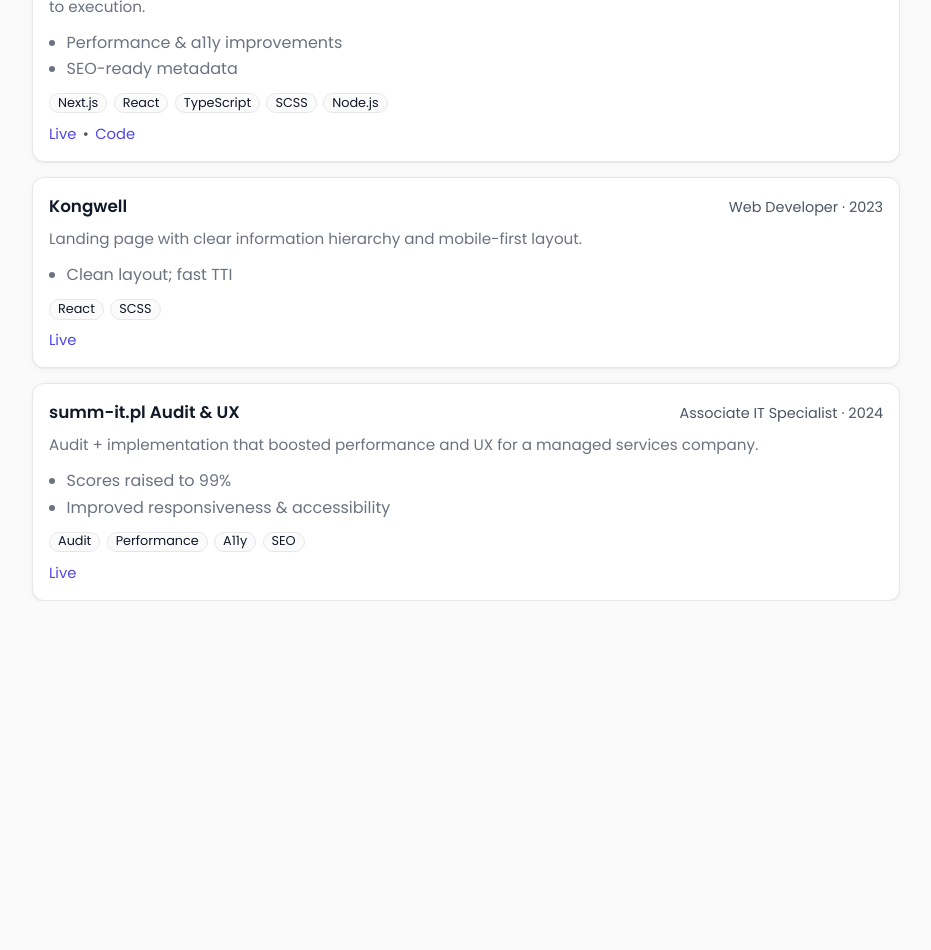
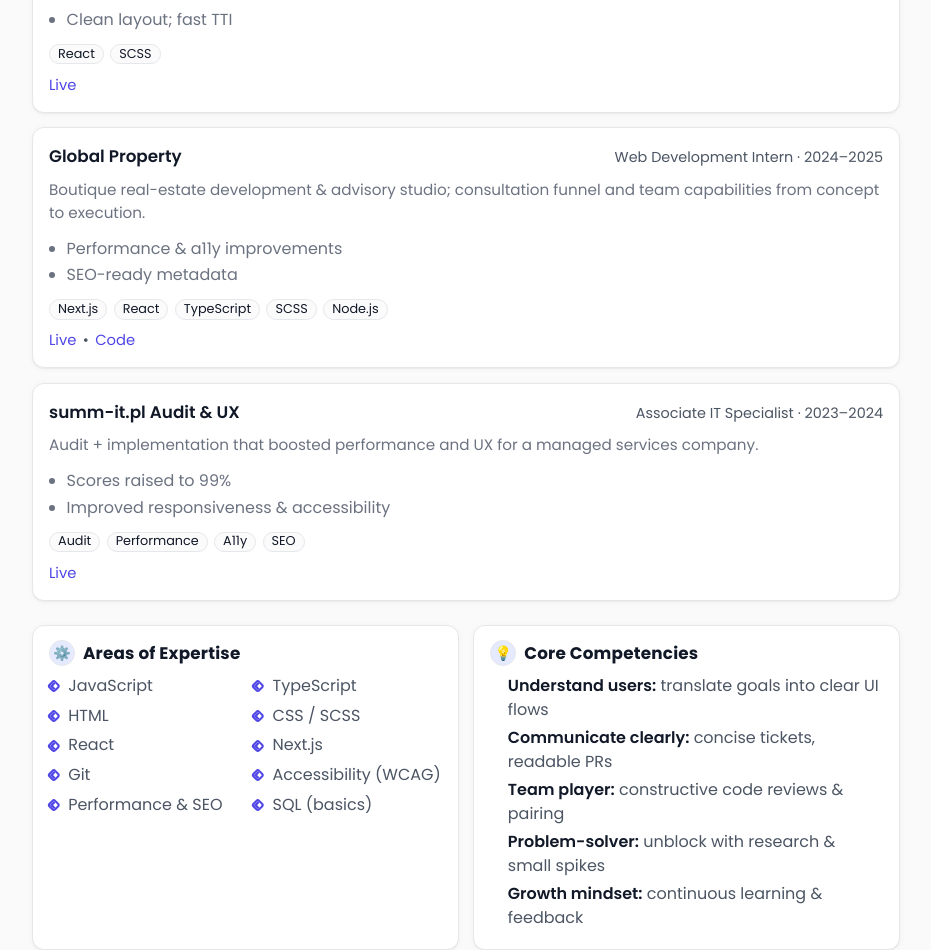
Before and after one commit to GrazynaDachtera/grazynadachtera, a Next.js app: page / in a window 1280 px wide. Shown: the part 920-1870 px from the top of the page, without its empty margins (174-1105 px from the left). Before the commit the page ends 1521 px from the top, so only its background shows below. Built offline with nearby package versions, Linux system fonts and the light colour scheme.

Commit message:
added areas of expertise section and core competencies section

```diff
--- a/src/app/globals.css
+++ b/src/app/globals.css
@@ -94,3 +94,19 @@
   a[href^="http"]::after { content: " (" attr(href) ")"; font-weight: 400; }
   .no-print { display: none !important; }
 }
+
+.skillsGrid {
+  max-width: 900px;
+  margin: 1.5rem auto 0;
+  padding: 0 1rem;
+  display: grid;
+  gap: .9rem;
+}
+@media (min-width: 720px) {
+  .skillsGrid {
+    grid-template-columns: 1fr 1fr; /* 50/50 */
+  }
+}
+@media print {
+  .skillsGrid > * { break-inside: avoid; page-break-inside: avoid; }
+}
--- a/src/app/page.tsx
+++ b/src/app/page.tsx
@@ -2,9 +2,9 @@
 
 import React, { useRef } from "react";
 import Header from "../components/Header/Header";
-/*import AreasOfExpertise from "../components/Body/AreasOfExpertise/AreasOfExpertise";
+import AreasOfExpertise from "../components/Body/AreasOfExpertise/AreasOfExpertise";
 import CoreCompetencies from "../components/Body/CoreCompetencies/CoreCompetencies";
-import Education from "../components/Body/Education/Education";
+/*import Education from "../components/Body/Education/Education";
 import Languages from "../components/Body/Languages/Languages"; */
 import Portfolio from "../components/Body/Portfolio/Portfolio";
 /*import WorkExperience from "../components/Body/WorkExperience/WorkExperience"; */
@@ -26,6 +26,10 @@
         <section className={`ResumeGrazynaDachtera ${poppins.className}`}>
           <Header />
           <Portfolio />
+          <div className="skillsGrid">
+            <AreasOfExpertise />
+            <CoreCompetencies />
+          </div>
         </section>
       </div>
     </>
--- a/src/components/Body/AreasOfExpertise/AreasOfExpertise.scss
+++ b/src/components/Body/AreasOfExpertise/AreasOfExpertise.scss
@@ -0,0 +1,77 @@
+/* tokens from globals.css */
+$txt: var(--foreground);
+$muted: var(--muted);
+$surface: var(--surface);
+$border: var(--border);
+$shadow: var(--shadow-1);
+$accent: var(--accent);
+
+.areas-card {
+  background: $surface;
+  border: 1px solid $border;
+  border-radius: 12px;
+  box-shadow: $shadow;
+  padding: .9rem 1rem;
+  color: $txt;
+
+  &__header {
+    display: flex;
+    align-items: center;
+    gap: .5rem;
+    margin-bottom: .5rem;
+  }
+
+  &__icon {
+    width: 26px; height: 26px;
+    display: grid; place-items: center;
+    border-radius: 999px;
+    background: color-mix(in oklab, $accent 12%, $surface);
+    border: 1px solid $border;
+    font-size: 14px;
+  }
+
+  &__title {
+    margin: 0;
+    font-size: 1.05rem;
+    font-weight: 700;
+    letter-spacing: .2px;
+  }
+
+  /* two columns on md+; nice check bullets */
+  &__list {
+    list-style: none;
+    margin: 0;
+    padding: 0;
+    display: grid;
+    gap: .35rem;
+
+    @media (min-width: 720px) {
+      grid-template-columns: 1fr 1fr;
+      column-gap: 1rem;
+    }
+
+    li {
+      position: relative;
+      padding-left: 1.2rem;
+      color: $muted;
+      line-height: 1.5;
+
+      &::before {
+        content: "";
+        position: absolute;
+        left: 0; top: .45rem;
+        width: .6rem; height: .6rem;
+        border-radius: 3px;
+        border: 2px solid $accent;
+        transform: rotate(45deg);
+        /* simple check ✓ using borders */
+        box-shadow:
+          inset .15rem -.15rem 0 0 $accent;
+      }
+    }
+  }
+}
+
+@media print {
+  .areas-card { break-inside: avoid; page-break-inside: avoid; }
+}
--- a/src/components/Body/AreasOfExpertise/AreasOfExpertise.tsx
+++ b/src/components/Body/AreasOfExpertise/AreasOfExpertise.tsx
@@ -0,0 +1,32 @@
+"use client";
+
+import React from "react";
+import "./AreasOfExpertise.scss";
+
+export default function AreasOfExpertise() {
+  return (
+    <section className="areas-card" aria-labelledby="areas-title">
+      <header className="areas-card__header">
+        <div aria-hidden className="areas-card__icon">
+          ⚙️
+        </div>
+        <h3 id="areas-title" className="areas-card__title">
+          Areas of Expertise
+        </h3>
+      </header>
+
+      <ul className="areas-card__list" role="list">
+        <li>JavaScript</li>
+        <li>TypeScript</li>
+        <li>HTML</li>
+        <li>CSS / SCSS</li>
+        <li>React</li>
+        <li>Next.js</li>
+        <li>Git</li>
+        <li>Accessibility (WCAG)</li>
+        <li>Performance & SEO</li>
+        <li>SQL (basics)</li>
+      </ul>
+    </section>
+  );
+}
--- a/src/components/Body/CoreCompetencies/CoreCompetencies.scss
+++ b/src/components/Body/CoreCompetencies/CoreCompetencies.scss
@@ -0,0 +1,51 @@
+$txt: var(--foreground);
+$muted: var(--muted);
+$surface: var(--surface);
+$border: var(--border);
+$shadow: var(--shadow-1);
+$accent: var(--accent);
+
+.competencies-card {
+  background: $surface;
+  border: 1px solid $border;
+  border-radius: 12px;
+  box-shadow: $shadow;
+  padding: .9rem 1rem;
+  color: $txt;
+
+  &__header {
+    display: flex;
+    align-items: center;
+    gap: .5rem;
+    margin-bottom: .5rem;
+  }
+
+  &__icon {
+    width: 26px; height: 26px;
+    display: grid; place-items: center;
+    border-radius: 999px;
+    background: color-mix(in oklab, $accent 12%, $surface);
+    border: 1px solid $border;
+    font-size: 14px;
+  }
+
+  &__title {
+    margin: 0;
+    font-size: 1.05rem;
+    font-weight: 700;
+    letter-spacing: .2px;
+  }
+
+  &__list {
+    margin: 0;
+    padding-left: 1.1rem;
+    color: $muted;
+
+    li { margin: .25rem 0; line-height: 1.5; }
+    strong { color: $txt; font-weight: 600; }
+  }
+}
+
+@media print {
+  .competencies-card { break-inside: avoid; page-break-inside: avoid; }
+}
--- a/src/components/Body/CoreCompetencies/CoreCompetencies.tsx
+++ b/src/components/Body/CoreCompetencies/CoreCompetencies.tsx
@@ -0,0 +1,37 @@
+"use client";
+
+import React from "react";
+import "./CoreCompetencies.scss";
+
+export default function CoreCompetencies() {
+  return (
+    <section className="competencies-card" aria-labelledby="competencies-title">
+      <header className="competencies-card__header">
+        <div aria-hidden className="competencies-card__icon">
+          💡
+        </div>
+        <h3 id="competencies-title" className="competencies-card__title">
+          Core Competencies
+        </h3>
+      </header>
+
+      <ul className="competencies-card__list" role="list">
+        <li>
+          <strong>Understand users:</strong> translate goals into clear UI flows
+        </li>
+        <li>
+          <strong>Communicate clearly:</strong> concise tickets, readable PRs
+        </li>
+        <li>
+          <strong>Team player:</strong> constructive code reviews & pairing
+        </li>
+        <li>
+          <strong>Problem-solver:</strong> unblock with research & small spikes
+        </li>
+        <li>
+          <strong>Growth mindset:</strong> continuous learning & feedback
+        </li>
+      </ul>
+    </section>
+  );
+}
--- a/src/components/Body/Portfolio/Portfolio.tsx
+++ b/src/components/Body/Portfolio/Portfolio.tsx
@@ -6,24 +6,24 @@
 /* ---------- Types ---------- */
 export type Project = {
   title: string;
-  siteUrl: string; // live URL (required)
-  summary: string; // 1–2 lines
-  role: string; // e.g., "Web Developer"
-  period: string; // e.g., "2024" or "2023–2024"
-  tags: readonly string[]; // tech stack
-  highlights: readonly string[]; // outcomes / impact
-  featured: boolean; // keep if you use it elsewhere
-  repoUrl?: string; // optional link to code
+  siteUrl: string;
+  summary: string;
+  role: string;
+  period: string; // e.g. "2024–2025"
+  tags: readonly string[];
+  highlights: readonly string[];
+  featured: boolean;
+  repoUrl?: string;
 
   // layout control
-  order: number; // controls position (1,2,3…)
-  wide?: boolean; // if true, spans 2 columns on desktop
+  order: number;
+  wide?: boolean;
 };
 
 /* Helper to ensure each object conforms to Project at compile time */
 const p = (x: Project) => x;
 
-/* ---------- Data (update links/text as needed) ---------- */
+/* ---------- Data ---------- */
 const PROJECTS = [
   p({
     title: "Sąsiedzki Łazarz",
@@ -61,33 +61,32 @@
     wide: true,
   }),
   p({
+    title: "Kongwell",
+    siteUrl: "https://example.com/kongwell",
+    summary:
+      "Landing page with clear information hierarchy and mobile-first layout.",
+    role: "Web Developer",
+    period: "2025", // align with your actual date; use an en dash for ranges, e.g. "2023–2025"
+    tags: ["React", "SCSS"],
+    highlights: ["Clean layout; fast TTI"],
+    featured: false,
+    repoUrl: "",
+    order: 3,
+    wide: true,
+  }),
+  p({
     title: "Global Property",
     siteUrl: "https://globalproperty-group.com/",
     summary:
       "Boutique real-estate development & advisory studio; consultation funnel and team capabilities from concept to execution.",
     role: "Web Development Intern",
-    period: "2024 – 2025",
+    period: "2024–2025",
     tags: ["Next.js", "React", "TypeScript", "SCSS", "Node.js"],
     highlights: ["Performance & a11y improvements", "SEO-ready metadata"],
     featured: true,
     repoUrl: "https://github.com/ProAdvisorGroup",
-    order: 3,
+    order: 4,
     wide: true,
-  }),
-  // FULL-WIDTH like Global Property:
-  p({
-    title: "Kongwell",
-    siteUrl: "https://example.com/kongwell",
-    summary:
-      "Landing page with clear information hierarchy and mobile-first layout.",
-    role: "Web Developer",
-    period: "2023",
-    tags: ["React", "SCSS"],
-    highlights: ["Clean layout; fast TTI"],
-    featured: false,
-    repoUrl: "",
-    order: 4,
-    wide: true, // ← now spans both columns
   }),
   p({
     title: "summ-it.pl Audit & UX",
@@ -95,7 +94,7 @@
     summary:
       "Audit + implementation that boosted performance and UX for a managed services company.",
     role: "Associate IT Specialist",
-    period: "2024",
+    period: "2023–2024",
     tags: ["Audit", "Performance", "A11y", "SEO"],
     highlights: [
       "Scores raised to 99%",
@@ -104,7 +103,7 @@
     featured: true,
     repoUrl: "",
     order: 5,
-    wide: true, // ← now spans both columns
+    wide: true,
   }),
 ] as const satisfies readonly Project[];
 
@@ -114,7 +113,6 @@
 }
 
 export default function Portfolio() {
-  // Sort strictly by explicit order
   const items = [...PROJECTS].sort((a, b) => a.order - b.order);
 
   return (
@@ -132,25 +130,31 @@
       </header>
 
       <ul className="portfolio__grid" role="list">
-        {items.map((p) => (
+        {items.map((p, i) => {
+          const headingId = `${slugify(p.title)}-${i}`; // unique + diacritic-safe
+          return (
             <li
               key={p.title}
               className={`portfolio__item${p.wide ? " is-wide" : ""}`}
             >
               <article
                 className="project-card"
-              aria-labelledby={`${slugify(p.title)}-title`}
+                aria-labelledby={headingId}
+                itemScope
+                itemType="https://schema.org/CreativeWork"
               >
                 <div className="project-card__head">
                   <h3
-                  id={`${slugify(p.title)}-title`}
+                    id={headingId}
                     className="project-card__title"
+                    itemProp="name"
                   >
                     <a
                       href={p.siteUrl}
                       target="_blank"
                       rel="noopener noreferrer"
-                    aria-label={`${p.title} — live site`}
+                      aria-label={`Open live site: ${p.title}`}
+                      itemProp="url"
                     >
                       {p.title}
                     </a>
@@ -162,7 +166,9 @@
                   </p>
                 </div>
 
-              <p className="project-card__summary">{p.summary}</p>
+                <p className="project-card__summary" itemProp="description">
+                  {p.summary}
+                </p>
 
                 {p.highlights.length > 0 && (
                   <ul className="project-card__highlights">
@@ -184,6 +190,7 @@
                     target="_blank"
                     rel="noopener noreferrer"
                     className="project-link"
+                    aria-label={`Open live site: ${p.title}`}
                   >
                     Live
                   </a>
@@ -197,6 +204,7 @@
                         target="_blank"
                         rel="noopener noreferrer"
                         className="project-link"
+                        aria-label={`View code on GitHub: ${p.title}`}
                       >
                         Code
                       </a>
@@ -205,7 +213,8 @@
                 </p>
               </article>
             </li>
-        ))}
+          );
+        })}
       </ul>
     </section>
   );
@@ -213,7 +222,10 @@
 
 /* ---------- Helpers ---------- */
 function slugify(s: string) {
+  // remove diacritics, then slug
   return s
+    .normalize("NFD")
+    .replace(/[\u0300-\u036f]/g, "")
     .toLowerCase()
     .replace(/[^a-z0-9]+/g, "-")
     .replace(/(^-|-$)+/g, "");
```
Lines whose indentation alone changed are shown as unchanged.
